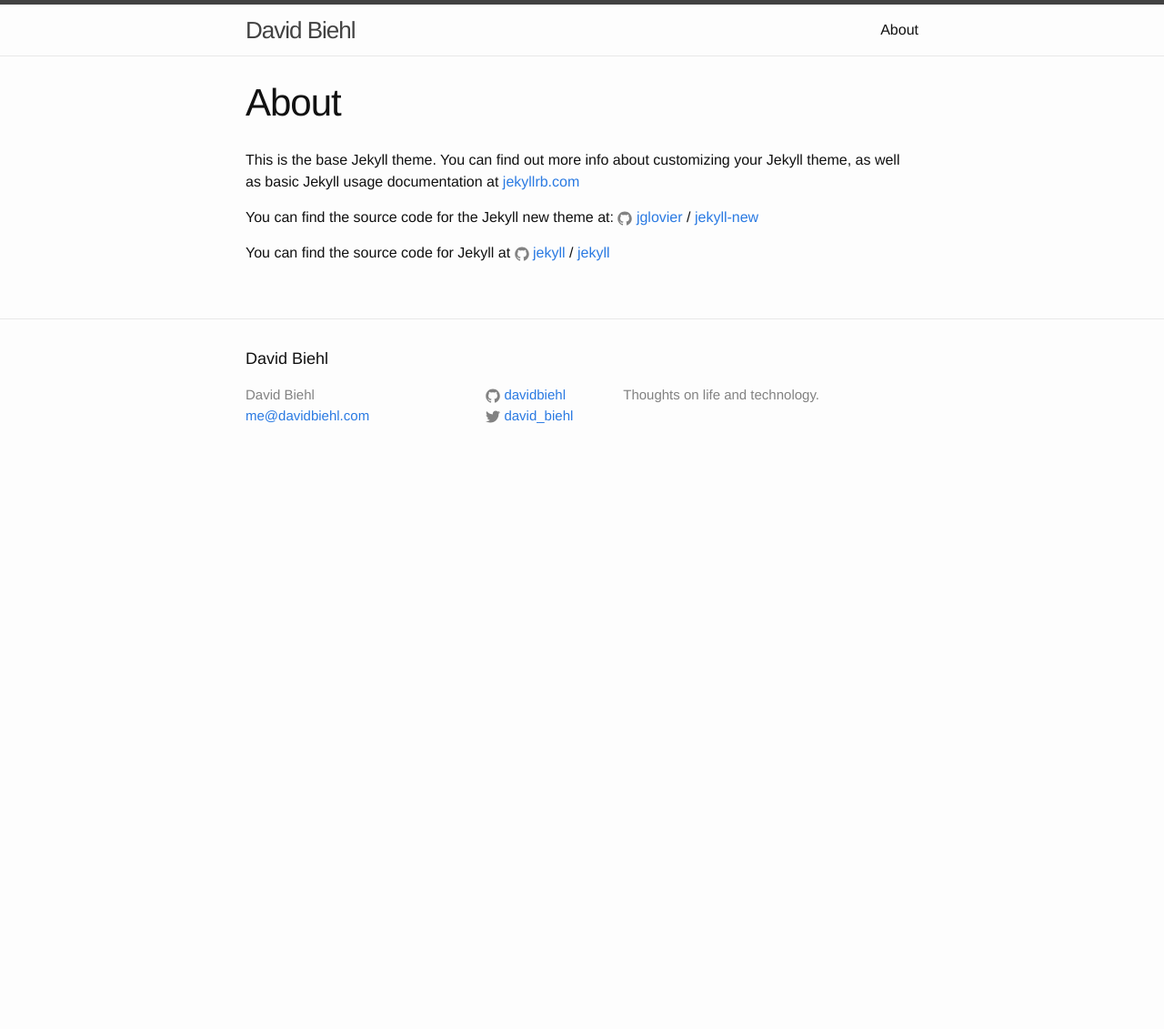
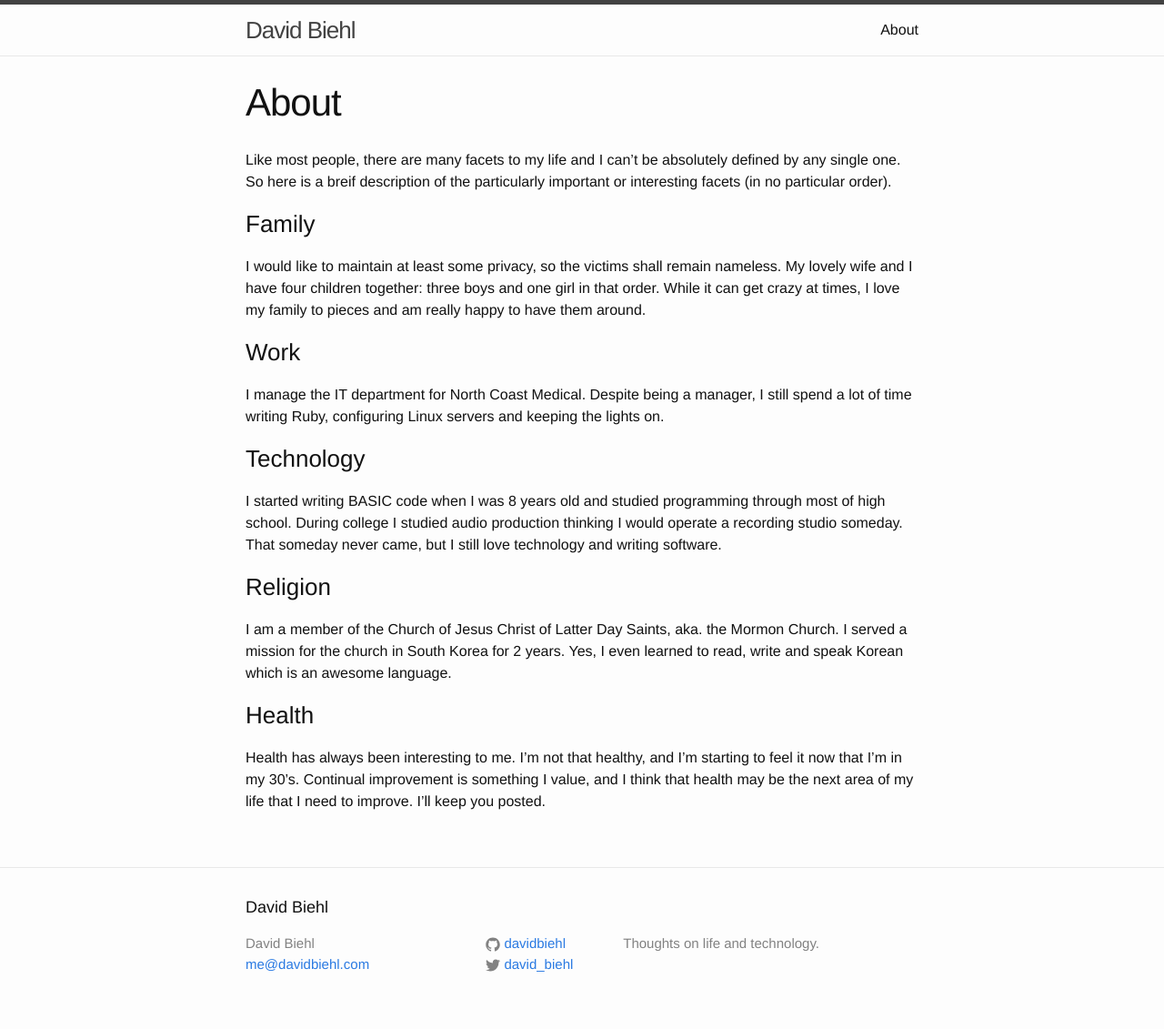
Before and after one commit to davidbiehl/davidbiehl.github.io, a Jekyll site: the page built from about.md, in a window 1280 px wide. Shown: the whole page at 91% size. Built offline with Jekyll 4.4.1, drawn with Linux system fonts in a browser that asks for light colours; before the commit the page ends 900 px from its top, so only the background shows below that.

Commit message:
Adds the about page!

```diff
--- a/about.md
+++ b/about.md
@@ -4,12 +4,40 @@ title: About
 permalink: /about/
 ---
 
-This is the base Jekyll theme. You can find out more info about customizing your Jekyll theme, as well as basic Jekyll usage documentation at [jekyllrb.com](http://jekyllrb.com/)
+Like most people, there are many facets to my life and I can't be absolutely
+defined by any single one. So here is a breif description of the particularly
+important or interesting facets (in no particular order).
 
-You can find the source code for the Jekyll new theme at:
-{% include icon-github.html username="jglovier" %} /
-[jekyll-new](https://github.com/jglovier/jekyll-new)
+### Family
 
-You can find the source code for Jekyll at
-{% include icon-github.html username="jekyll" %} /
-[jekyll](https://github.com/jekyll/jekyll)
+I would like to maintain at least some privacy, so the victims shall remain
+nameless. My lovely wife and I have four children together: three boys and one
+girl in that order. While it can get crazy at times, I love my family to pieces
+and am really happy to have them around.
+
+### Work
+
+I manage the IT department for North Coast Medical. Despite being a manager, I
+still spend a lot of time writing Ruby, configuring Linux servers and keeping
+the lights on.
+
+### Technology
+
+I started writing BASIC code when I was 8 years old and studied programming
+through most of high school. During college I studied audio production thinking
+I would operate a recording studio someday. That someday never came, but I still
+love technology and writing software.
+
+### Religion
+
+I am a member of the Church of Jesus Christ of Latter Day Saints, aka. the
+Mormon Church. I served a mission for the church in South Korea for 2 years.
+Yes, I even learned to read, write and speak Korean which is an awesome
+language.
+
+### Health
+
+Health has always been interesting to me. I'm not that healthy, and I'm starting
+to feel it now that I'm in my 30's. Continual improvement is something I value,
+and I think that health may be the next area of my life that I need to improve.
+I'll keep you posted.
```
